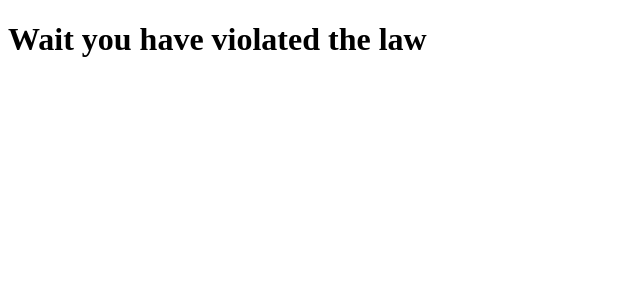
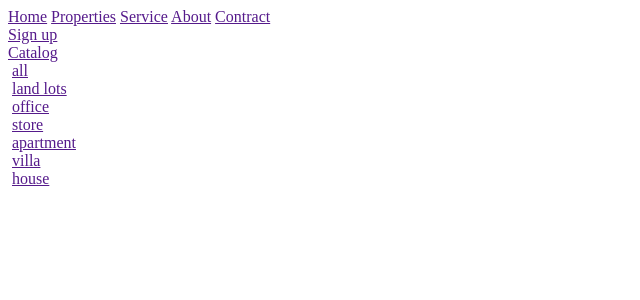
Before and after one commit to T-PYTHON-OCT-23/LAB-TEMPLATES-CSS-2, a Django app: template RealEstate/main/templates/main/base.html in a window 1280 px wide. Shown: the top 300 px of the page, without its empty margins (0-640 px from the left). Run offline with Django 4.2, Linux system fonts and the light colour scheme; the template is opened without the code that fills it, so the values that code supplies are empty; some web fonts are replaced.

Commit message:
Divs is done

```diff
--- a/RealEstate/main/templates/main/base.html
+++ b/RealEstate/main/templates/main/base.html
@@ -9,9 +9,7 @@
     <link href="https://fonts.googleapis.com/css2?family=Phudu:wght@300&display=swap" rel="stylesheet">
     <title>{% block title %} Page Not Found {% endblock %} </title>
     <link rel="stylesheet" href="{% static 'main/base.html' %}">
-</head>
-<body>
-    <header>
+    <!--     <header>
 
     </header>
     {% block body %}
@@ -21,5 +19,81 @@
     <footer>
 
     </footer>
+    -->
+</head>
+<body>
+    <div class="root">
+        <div class="upper">
+            <div class="navigation-bar">
+                <div class="logo">
+
+                </div>
+                <div class="link-box">
+                    <a href=""> Home</a>
+                    <a href=""> Properties</a>
+                    <a href=""> Service</a>
+                    <a href=""> About</a>
+                    <a href=""> Contract</a>
+                </div>
+                <div class="sign-box">
+                    <div class="sign-logo">
+
+                    </div>
+                    <div>
+                        <a href="">Sign up</a>
+                    </div>
+
+                </div>
+            </div>
+        </div>
+        <div class="content-box">
+            <div class="content-body">
+
+            </div>
+            <div class="content-title">
+
+            </div>
+            <div class="content-button">
+                <a href="">Catalog</a>
+            </div>
+        </div>
+
+        <div class="catalog-box">
+            <div class="all">
+                <img src="" alt="">
+                <a href="">all</a>
+            </div>
+            <div class="all">
+                <img src="" alt="">
+                <a href="">land lots</a>
+            </div>
+            <div class="all">
+                <img src="" alt="">
+                <a href="">office</a>
+            </div>
+            <div class="all">
+                <img src="" alt="">
+                <a href="">store</a>
+            </div>
+            <div class="all">
+                <img src="" alt="">
+                <a href="">apartment</a>
+            </div>
+            <div class="all">
+                <img src="" alt="">
+                <a href="">villa</a>
+            </div>
+            <div class="all">
+                <img src="" alt="">
+                <a href="">house</a>
+            </div>
+        </div>
+
+        <div class="lower">
+
+        </div>
+    </div>
+
+
 </body>
 </html>
```
